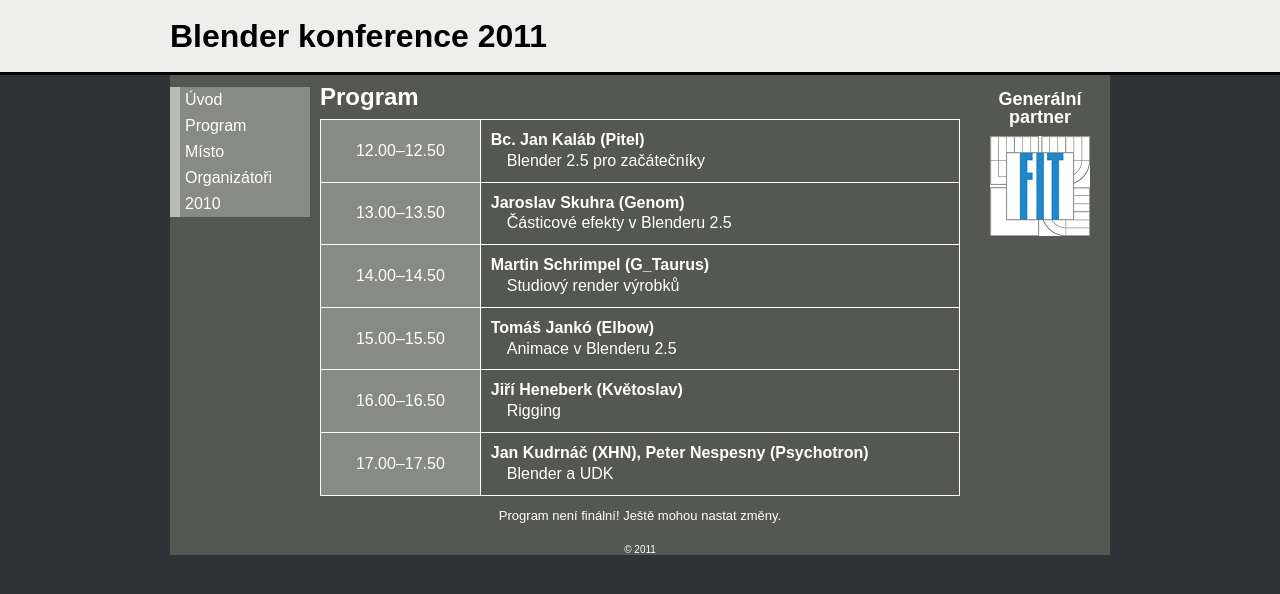
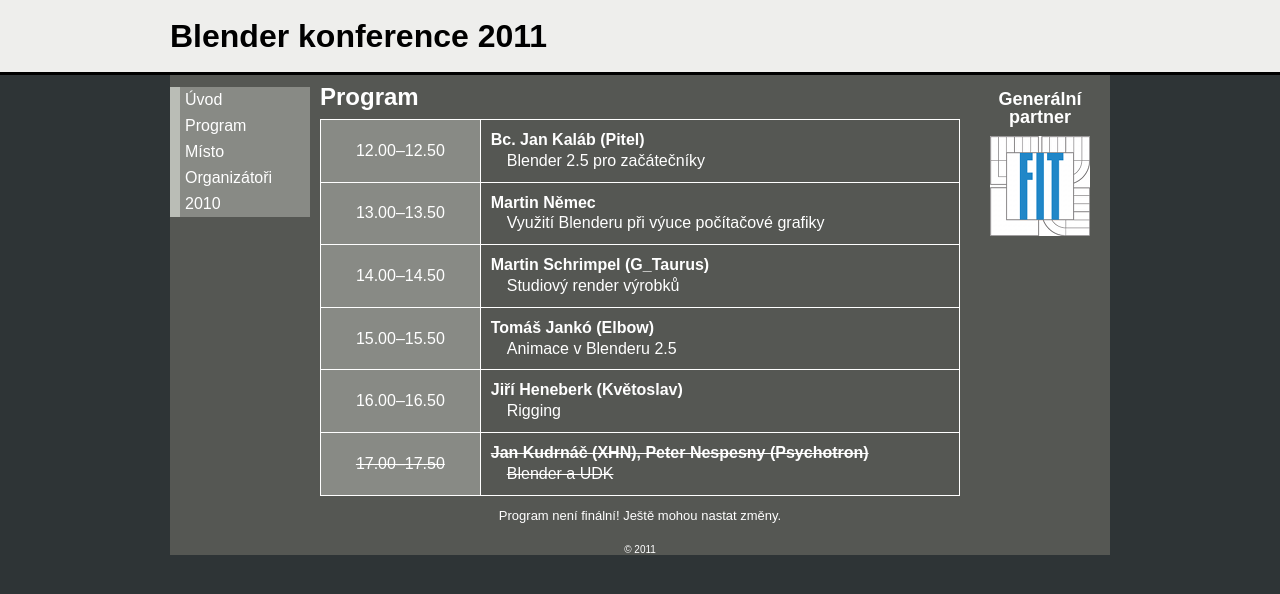
Before and after one commit to Pitel/bconf, a Jekyll site: the page built from program.html, in a window 1280 px wide. Shown: the top 594 px of the page. Built offline with Jekyll 4.4.1, drawn with Linux system fonts in a browser that asks for light colours.

Commit message:
Posledni aktualizace

```diff
--- a/index.html
+++ b/index.html
@@ -6,7 +6,7 @@
 	<p>
 		<img src="http://blender3d.cz/drupal/files/callfor.png" class="right" alt="Ikonka" title="Ikonka" width="90" height="80" />
 		{%comment%}Děkujeme všem učastníkům, přednášejícím a&nbsp;sponzorům kteří přispěli k&nbsp;úspěšnému konání Blender konference! Konference se konala 17.&nbsp;dubna na půdě fakulty informačních technologií vysokého učení technického v&nbsp;Brně. Slajdy, fotografie a&nbsp;záznamy přednášek najdete v&nbsp;sekci <a href="?p=download">Download</a>.{%endcomment%}
-		Rádi bychom vás pozvali na letošní Blender konferenci která se bude konat v&nbsp;sobotu, 23. dubna, od 12 hodin na půdě fakulty informačních technologií vysokého učení technického v Brně.
+		Rádi bychom vás pozvali na letošní Blender konferenci která se bude konat v&nbsp;sobotu, 23. dubna, od 12 hodin na půdě Fakulty informačních technologií Vysokého učení technického v Brně.
 	</p>
 
 	<header><h3>Co je Blender?</h3></header>
--- a/program.html
+++ b/program.html
@@ -18,8 +18,8 @@
 			<th>13.00&ndash;13.50</th>
 			<td>
 				<dl>
-					<dt>Jaroslav Skuhra (Genom)</dt>
-					<dd>Částicové efekty v Blenderu 2.5</dd>
+					<dt>Martin Němec</dt>
+					<dd>Využití Blenderu při výuce počítačové grafiky</dd>
 				</dl>
 			</td>
 		</tr>
@@ -51,11 +51,11 @@
 			</td>
 		</tr>
 		<tr>
-			<th>17.00&ndash;17.50</th>
+			<th><strike>17.00&ndash;17.50</strike></th>
 			<td>
 				<dl>
-					<dt>Jan Kudrnáč (XHN), Peter Nespesny (Psychotron)</dt>
-					<dd>Blender a UDK</dd>
+					<dt><strike>Jan Kudrnáč (XHN), Peter Nespesny (Psychotron)</strike></dt>
+					<dd><strike>Blender a UDK</strike></dd>
 				</dl>
 			</td>
 		</tr>
```
